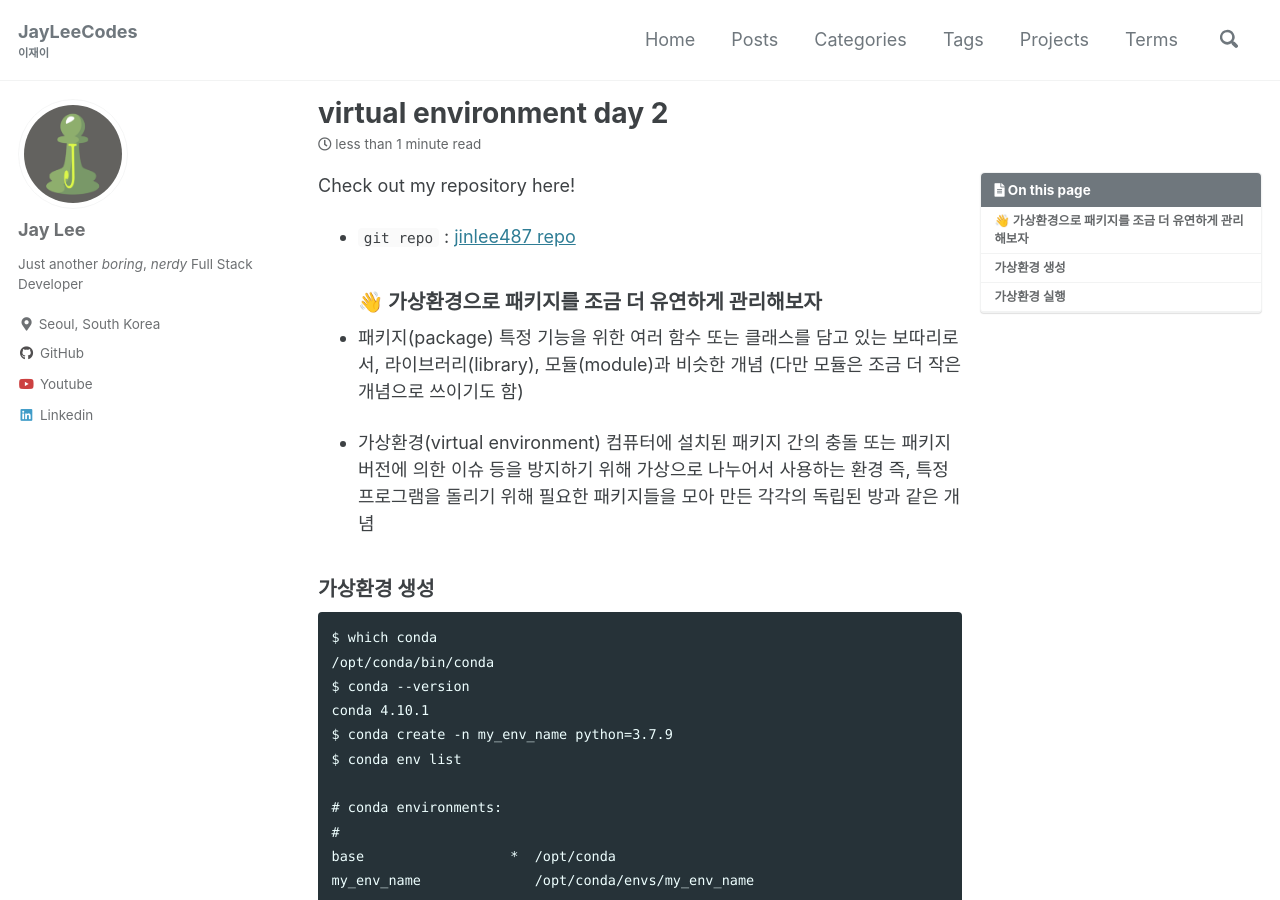
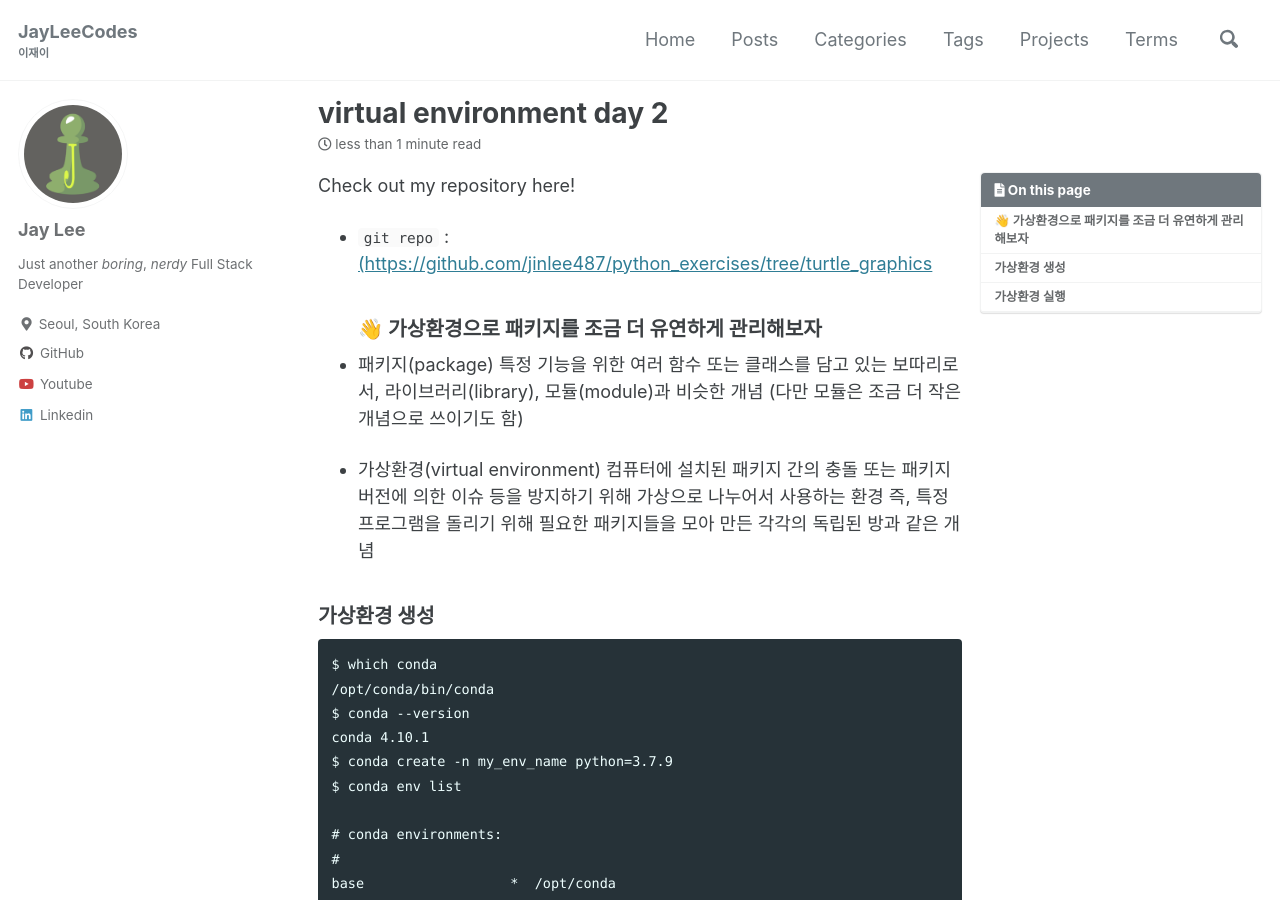
Before and after one commit to jinlee487/jinlee487.github.io, a Jekyll site: the page built from _posts/2021-06-28-aiffel-second-post.md, in a window 1280 px wide and 900 px high. Built offline with Jekyll 4.4.1, drawn with Linux system fonts in a browser that asks for light colours; cached includes are drawn as plain includes; comment, search, counter and statistics services are not loaded.

Commit message:
aiffel posting 3

```diff
--- a/_posts/2021-06-28-aiffel-second-post.md
+++ b/_posts/2021-06-28-aiffel-second-post.md
@@ -14,7 +14,7 @@ last_modified_at: 2021-06-28T17:06:00Z
 
 
 Check out my repository here!
-- `git repo` : [jinlee487 repo](https://github.com/jinlee487/python_exercises/tree/turtle_graphics)
+- `git repo` : [(https://github.com/jinlee487/python_exercises/tree/turtle_graphics](https://github.com/jinlee487/python_exercises/tree/turtle_graphics)
 ### 👋 가상환경으로 패키지를 조금 더 유연하게 관리해보자
 
 - 패키지(package) 특정 기능을 위한 여러 함수 또는 클래스를 담고 있는 보따리로서, 라이브러리(library), 모듈(module)과 비슷한 개념 (다만 모듈은 조금 더 작은 개념으로 쓰이기도 함)
```
